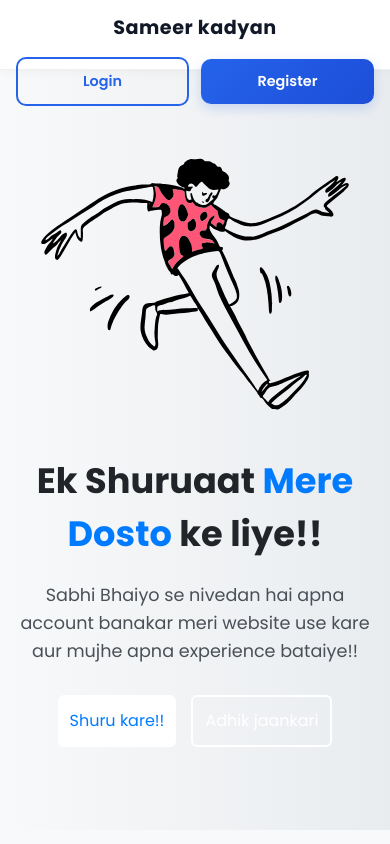
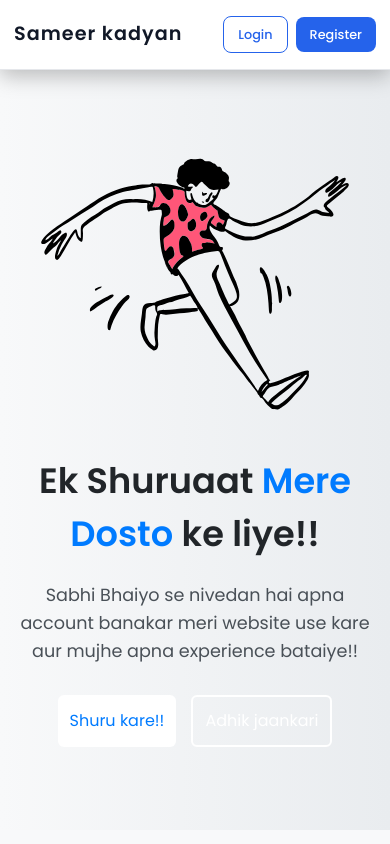
Before and after one commit to sameerkadyan/frontend-client, a React (Vite) app: page / in a window 390 px wide. Shown: the top 844 px of the page. Built offline with nearby package versions, Linux system fonts and the light colour scheme.

Commit message:
Navbar css file change 2nd time

```diff
--- a/src/style/navbar.css
+++ b/src/style/navbar.css
@@ -1,8 +1,6 @@
-/* =========================================
-   PROFESSIONAL RESPONSIVE NAVBAR CSS
-========================================= */
+/* navbar.css */
 
-@import url('https://fonts.googleapis.com/css2?family=Poppins:wght@300;400;500;600;700&display=swap');
+@import url('https://fonts.googleapis.com/css2?family=Poppins:wght@400;500;600&display=swap');
 
 *{
   margin: 0;
@@ -12,252 +10,124 @@
 
 body{
   font-family: "Poppins", sans-serif;
-  background: #f4f7fb;
 }
 
-/* =========================================
-   NAVBAR
-========================================= */
+/* =========================
+   Navbar
+========================= */
 
 .navbar{
   width: 100%;
-  background: rgba(255,255,255,0.95);
-  backdrop-filter: blur(12px);
-  -webkit-backdrop-filter: blur(12px);
-
-  border-bottom: 1px solid rgba(0,0,0,0.06);
-
+  background: #ffffff;
+  border-bottom: 1px solid #e5e7eb;
   position: sticky;
   top: 0;
-  left: 0;
-  z-index: 999;
-
-  box-shadow: 0 2px 10px rgba(0,0,0,0.04);
+  z-index: 1000;
 }
 
-/* =========================================
-   CONTAINER
-========================================= */
+/* =========================
+   Navbar Container
+========================= */
 
 .navbar-container{
+  max-width: 1200px;
   width: 100%;
-  max-width: 1400px;
 
   margin: auto;
-  padding: 14px 24px;
+  padding: 14px 20px;
 
   display: flex;
   align-items: center;
   justify-content: space-between;
-
-  gap: 20px;
 }
 
-/* =========================================
-   LOGO
-========================================= */
+/* =========================
+   Logo
+========================= */
 
 .logo{
-  font-size: clamp(1.2rem, 2vw, 1.8rem);
-  font-weight: 700;
+  font-size: 1.5rem;
+  font-weight: 600;
   color: #111827;
+  cursor: pointer;
+}
 
-  letter-spacing: 0.5px;
-  white-space: nowrap;
+/* =========================
+   Right Buttons
+========================= */
+
+.nav-right{
+  display: flex;
+  align-items: center;
+  gap: 12px;
+}
+
+.nav-right a{
+  text-decoration: none;
+}
+
+/* =========================
+   Buttons
+========================= */
+
+.login-btn,
+.register-btn{
+  padding: 10px 18px;
+  border: none;
+  border-radius: 8px;
+
+  font-size: 0.9rem;
+  font-weight: 500;
 
   cursor: pointer;
   transition: 0.3s ease;
 }
 
-.logo:hover{
-  color: #2563eb;
-}
-
-/* =========================================
-   RIGHT NAV SECTION
-========================================= */
-
-.nav-right{
-  display: flex;
-  align-items: center;
-  gap: 14px;
-}
-
-/* remove default link style */
-
-.nav-right a{
-  text-decoration: none;
-}
-
-/* =========================================
-   BUTTONS
-========================================= */
-
-.login-btn,
-.register-btn{
-  border: none;
-  outline: none;
-
-  padding: 12px 22px;
-
-  border-radius: 12px;
-
-  font-size: 0.95rem;
-  font-weight: 600;
-
-  cursor: pointer;
-
-  transition: all 0.3s ease;
-
-  white-space: nowrap;
-}
-
-/* =========================================
-   LOGIN BUTTON
-========================================= */
+/* Login Button */
 
 .login-btn{
   background: transparent;
+  border: 1px solid #2563eb;
   color: #2563eb;
-
-  border: 2px solid #2563eb;
 }
 
 .login-btn:hover{
   background: #2563eb;
   color: white;
-
-  transform: translateY(-2px);
-
-  box-shadow: 0 8px 18px rgba(37,99,235,0.25);
 }
 
-/* =========================================
-   REGISTER BUTTON
-========================================= */
+/* Register Button */
 
 .register-btn{
-  background: linear-gradient(135deg, #2563eb, #1d4ed8);
+  background: #2563eb;
   color: white;
-
-  box-shadow: 0 4px 12px rgba(37,99,235,0.2);
 }
 
 .register-btn:hover{
-  transform: translateY(-2px);
-
-  box-shadow: 0 10px 22px rgba(37,99,235,0.35);
+  background: #1d4ed8;
 }
 
-/* =========================================
-   TABLET RESPONSIVE
-========================================= */
+/* =========================
+   Mobile Responsive
+========================= */
 
-@media screen and (max-width: 768px){
+@media (max-width: 600px){
 
   .navbar-container{
-    padding: 12px 18px;
+    padding: 12px 14px;
+  }
+
+  .logo{
+    font-size: 1.2rem;
   }
 
   .nav-right{
-    gap: 10px;
+    gap: 8px;
   }
 
   .login-btn,
   .register-btn{
-    padding: 10px 16px;
-    font-size: 0.88rem;
+    padding: 8px 14px;
+    font-size: 0.8rem;
   }
 }
-
-/* =========================================
-   MOBILE RESPONSIVE
-========================================= */
-
-@media screen and (max-width: 550px){
-
-  .navbar-container{
-    flex-direction: column;
-
-    align-items: stretch;
-
-    gap: 14px;
-
-    padding: 14px 16px;
-  }
-
-  .logo{
-    text-align: center;
-    width: 100%;
-  }
-
-  .nav-right{
-    width: 100%;
-
-    display: grid;
-    grid-template-columns: 1fr 1fr;
-
-    gap: 12px;
-  }
-
-  .nav-right a{
-    width: 100%;
-  }
-
-  .login-btn,
-  .register-btn{
-    width: 100%;
-
-    padding: 12px;
-
-    font-size: 0.9rem;
-
-    border-radius: 10px;
-  }
-}
-
-/* =========================================
-   EXTRA SMALL DEVICES
-========================================= */
-
-@media screen and (max-width: 360px){
-
-  .navbar-container{
-    padding: 12px;
-  }
-
-  .logo{
-    font-size: 1.1rem;
-  }
-
-  .nav-right{
-    grid-template-columns: 1fr;
-  }
-
-  .login-btn,
-  .register-btn{
-    font-size: 0.85rem;
-    padding: 11px;
-  }
-}
-
-/* =========================================
-   LARGE SCREENS
-========================================= */
-
-@media screen and (min-width: 1600px){
-
-  .navbar-container{
-    max-width: 1600px;
-  }
-
-  .logo{
-    font-size: 2rem;
-  }
-
-  .login-btn,
-  .register-btn{
-    padding: 14px 26px;
-    font-size: 1rem;
-  }
-}
```
